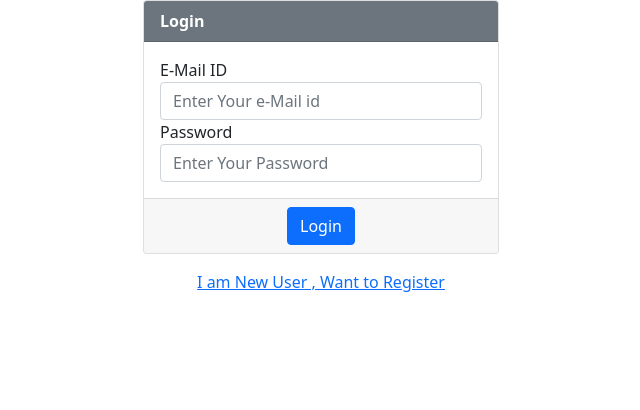
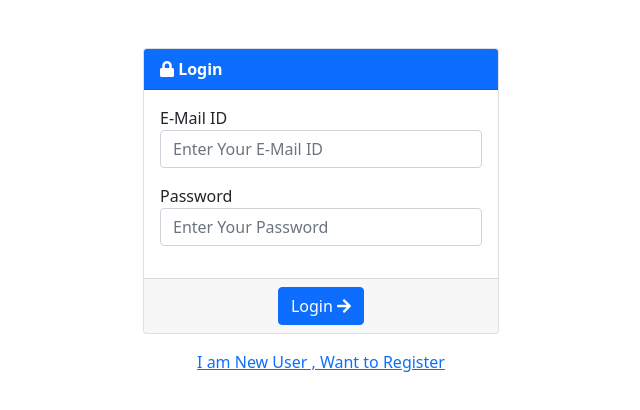
Before and after one commit to thephotogenicbug/React-Login-Component, a React (Create React App) app: page /#/login in a window 1280 px wide. Shown: the top 410 px of the page, without its empty margins (319-959 px from the left). Built offline with nearby package versions, Linux system fonts and the light colour scheme.

Commit message:
Login Component: Add Functional component

```diff
--- a/public/index.html
+++ b/public/index.html
@@ -24,6 +24,7 @@
       work correctly both with client-side routing and a non-root public URL.
       Learn how to configure a non-root public URL by running `npm run build`.
     -->
+    <link rel="stylesheet" href="https://use.fontawesome.com/releases/v5.15.3/css/all.css" integrity="sha384-SZXxX4whJ79/gErwcOYf+zWLeJdY/qpuqC4cAa9rOGUstPomtqpuNWT9wdPEn2fk" crossorigin="anonymous">
     <title>React App</title>
   </head>
   <body>
--- a/src/App.js
+++ b/src/App.js
@@ -4,7 +4,7 @@ import User from './user/step1';
 import UpdateUser from './user/step2';
 import Login from './user/login';
 
-
+const Home = () => <h1>Welcome Home, {localStorage.getItem("name")}</h1>
 function App() {
 
   return(
@@ -12,6 +12,7 @@ function App() {
       <Route exact path="/" component={User}/>
       <Route exact path="/update-info" component={UpdateUser}/>
       <Route exact path="/login" component={Login}/>
+      <Route exact path="/home" component={Home}/>
     </HashRouter>
   )
 
--- a/src/user/login.js
+++ b/src/user/login.js
@@ -1,5 +1,6 @@
 import React , {Component} from 'react';
 import {Link} from 'react-router-dom';
+import axios from 'axios';
 class Login extends Component{
 
     constructor(){
@@ -10,36 +11,73 @@ class Login extends Component{
             message:""
         }
     }
+    processEmail = (obj) =>{
+        this.setState({
+            email:obj.target.value
+        })
+    }
+    processPass = (obj) =>{
+        this.setState({
+            pass:obj.target.value
+        })
+    }
 
+    gologin = ()=>{
+       let url = "http://www.firstenquiry.com/api/myapp/login.php";
+       let input = {"email":this.state.email, "pass":this.state.pass};
+       input = JSON.stringify(input);
+       axios.post(url, input).then(response=>{
+           if(response.data.loginno==""){
+               this.setState({message:"Invalid or Not Exist"})
+           }else{
+             this.setState({message:"Success: Please wait..."})
+               localStorage.setItem("tokenno", response.data.loginno);
+               localStorage.setItem("name", response.data.name);
+               window.location.href="#/home";
+           }
+       })
+
+    }
     render(){
         return(
-            <div className="container">
+            <div className="container mt-5">
 			<div className="row">
             <div className="col-lg-4"></div>
             <div className="col-lg-4">
                 <div className="card">
-                    <div className="card-header bg-secondary text-white">
+                    <div className="card-header bg-primary text-white">
                         <i className="fa fa-lock"></i> <b> Login </b>
                     </div>
                     <div className="card-body">
-                        <div className="form-group">
+                        <div className="text-center text-danger">
+                            <small>{this.state.message}</small>
+                        </div>
+                        <div className="form-group mb-3">
                             <label>E-Mail ID</label>
-                            <input type="email" className="form-control" placeholder="Enter Your e-Mail id"/>
+                            <input type="email"
+                            className="form-control"
+                            placeholder="Enter Your E-Mail ID"
+                            onChange={this.processEmail}
+                            />
                         </div>
-                        <div className="form-group">
+                        <div className="form-group mb-3">
                             <label>Password</label>
-                            <input type="password" className="form-control" placeholder="Enter Your Password"/>
+                            <input type="password"
+                            className="form-control"
+                            placeholder="Enter Your Password"
+                            onChange={this.processPass}
+                            />
                         </div>
                     </div>
                     <div className="card-footer text-center">
-                        <button className="btn btn-primary">Login <i className="fa fa-arrow-right"></i> </button>
+                        <button className="btn btn-primary" onClick={this.gologin}>Login <i className="fa fa-arrow-right"></i> </button>
                     </div>
                 </div>
             </div>
             <div className="col-lg-4"></div>
             <div className="col-lg-12 mt-3">
                 <p className="text-center">
-                   <Link to="/"> I am New User , Want to Register</Link>
+                   <Link to="../"> I am New User , Want to Register</Link>
                 </p>
             </div>
         </div>
--- a/src/user/step2.js
+++ b/src/user/step2.js
@@ -12,6 +12,8 @@ class UpdateUser extends Component{
         if(localStorage.getItem("userid")==null){
             window.location.href="#/";
         }
+
+
     }
 
     processInput = (obj) =>{
```
